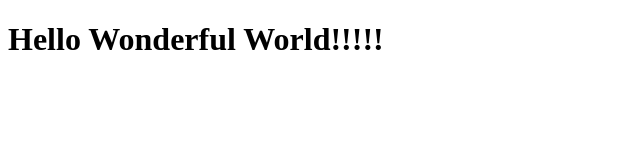
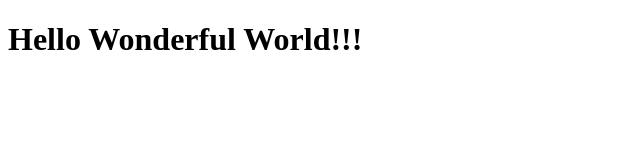
Before and after one commit to raz-project/projectDev1, a website: page web/index.html in a window 1280 px wide. Shown: the full height of the page, 0-640 px from the left. Drawn offline with Linux system fonts and the light colour scheme.

```diff
--- a/web/index.html
+++ b/web/index.html
@@ -5,6 +5,6 @@
   <title>project app build</title>
 </head>
 <body>
-  <h1>Hello Wonderful World!!!!!</h1>
+  <h1>Hello Wonderful World!!!</h1>
 </body>
 </html>
```
Also changed, not shown: 1 other file.
